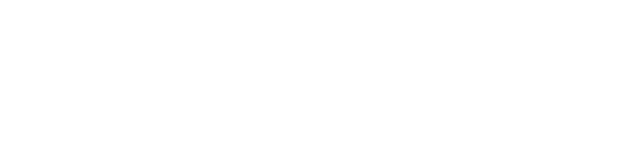
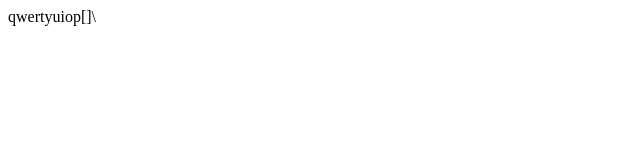
Before and after one commit to Dmitriy228pro/Portfolio, a plain HTML site: page index.html in a window 1280 px wide. Shown: the whole page, without its empty margins (0-640 px from the left). Drawn offline with Linux system fonts and the light colour scheme.

Commit message:
Update index.html

```diff
--- a/index.html
+++ b/index.html
@@ -7,6 +7,6 @@
     <title>Document</title>
 </head>
 <body>
-
+    qwertyuiop[]\
 </body>
 </html>
```
